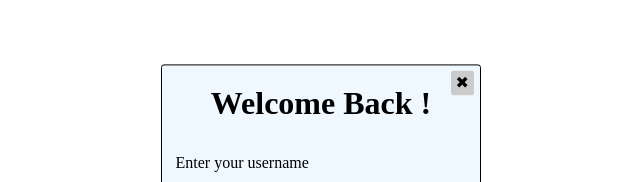
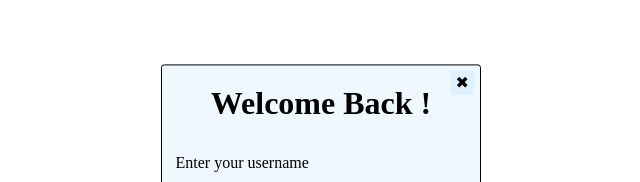
Before and after one commit to damnanuj/popup-form, a plain HTML site: page index.html in a window 1280 px wide. Both pictures are taken after a click on the button "Login". Shown: the part 179-361 px from the top of the page, 319-959 px from the left. Drawn offline with Linux system fonts and the light colour scheme.

Commit message:
minorChange

```diff
--- a/style.css
+++ b/style.css
@@ -58,7 +58,7 @@
     position: absolute;
     top: 5px;
     right:6px;
-    background-color: rgb(203, 203, 203);
+    background-color: rgb(223, 240, 255);
     padding: 2px 4px;
     cursor: pointer;
     border-radius: 3px;
```
